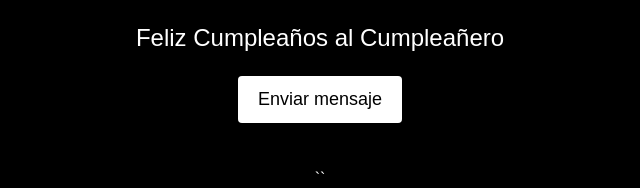
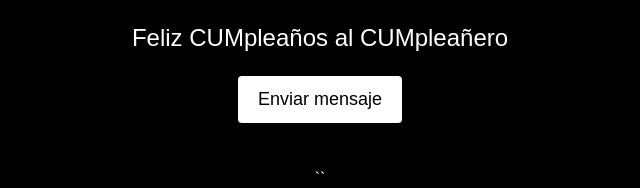
Before and after one commit to Distrack1914/Distrack1914.github.io, a plain HTML site: page index.html in a window 1280 px wide. Shown: the part 633-821 px from the top of the page, 320-960 px from the left. Drawn offline with nearby package versions, Linux system fonts and the light colour scheme.

Commit message:
index.html

```diff
--- a/index.html
+++ b/index.html
@@ -68,7 +68,7 @@
         src="./image-removebg-preview.png"
         alt="Feliz Cumpleaños"
       />
-      <div id="message">Feliz Cumpleaños al Cumpleañero</div>
+      <div id="message">Feliz CUMpleaños al CUMpleañero</div>
       <button id="send-button">Enviar mensaje</button>
     </div>
 
```
